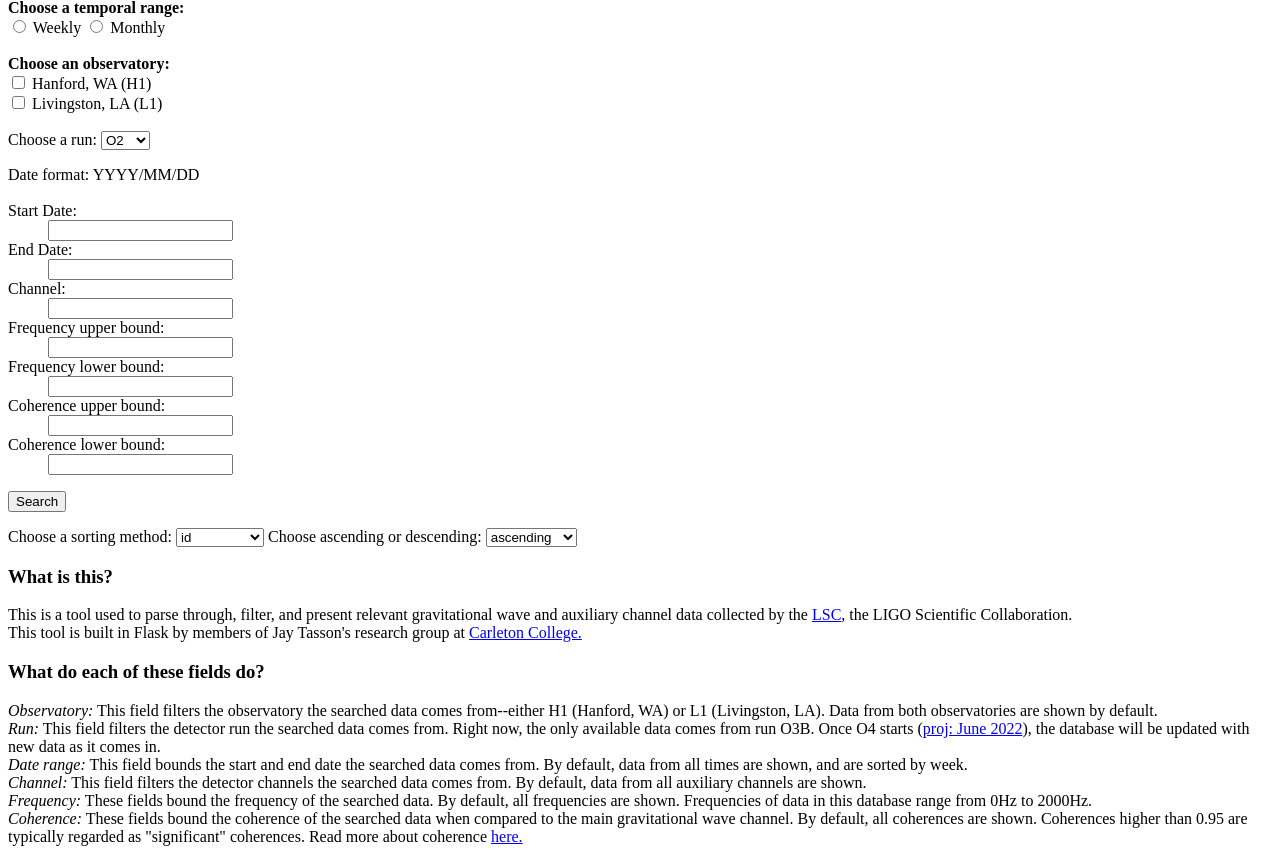
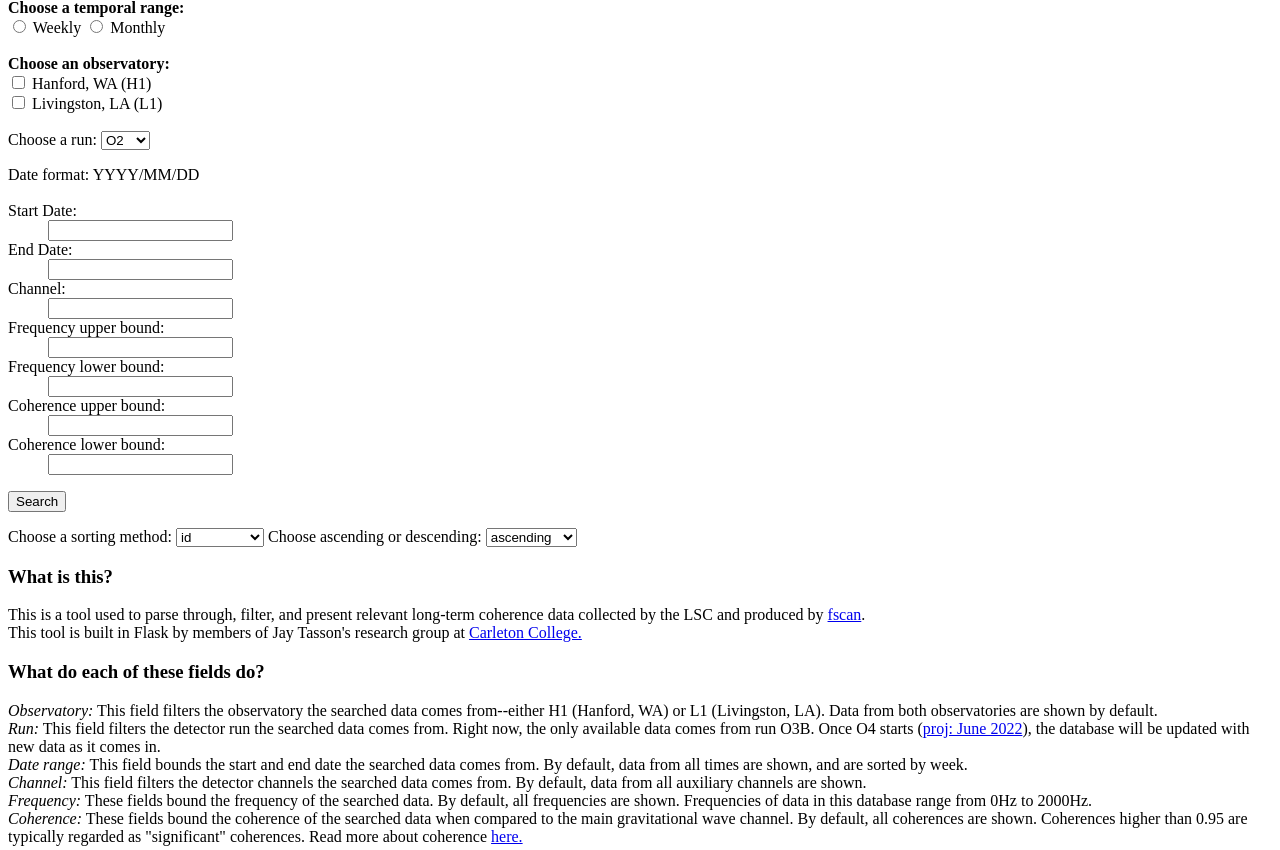
Before and after one commit to donahuel/linefinder-interface, a Flask app: page / in a window 1280 px wide. Shown: the part 72-922 px from the top of the page. Run offline with Flask 2, Linux system fonts and the light colour scheme; data comes from the database, SQL or seed files in the repository; some libraries are stand-ins or nearby versions.

Commit message:
Update lineform.html
refine descriptions

```diff
--- a/templates/lineform.html
+++ b/templates/lineform.html
@@ -62,7 +62,7 @@
 </form>
 
 <h3>What is this?</h3>
-This is a tool used to parse through, filter, and present relevant gravitational wave and auxiliary channel data collected by the <a href="https://www.ligo.org">LSC</a>, the LIGO Scientific Collaboration.</br>
+This is a tool used to parse through, filter, and present relevant long-term coherence data collected by the LSC and produced by <a href = "https://egrove.olemiss.edu/etd/756/">fscan</a>.</br>
 This tool is built in Flask by members of Jay Tasson's research group at <a href="https://carleton.edu">Carleton College.</a>
 
 <h3>What do each of these fields do?</h3>
```
